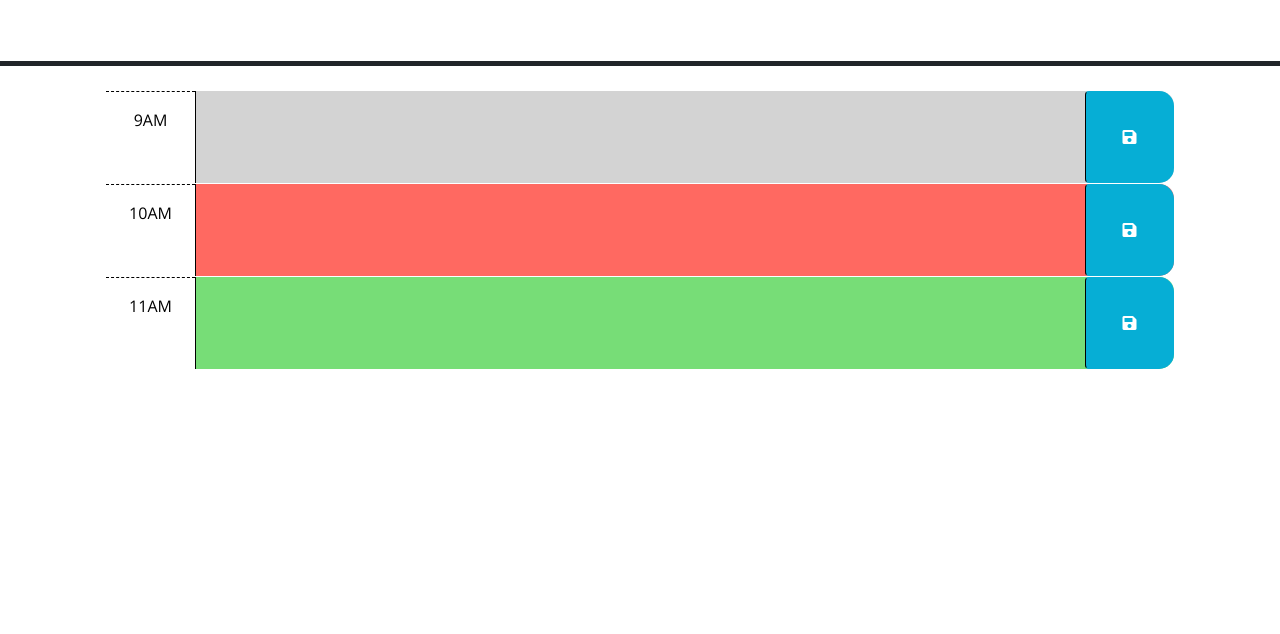
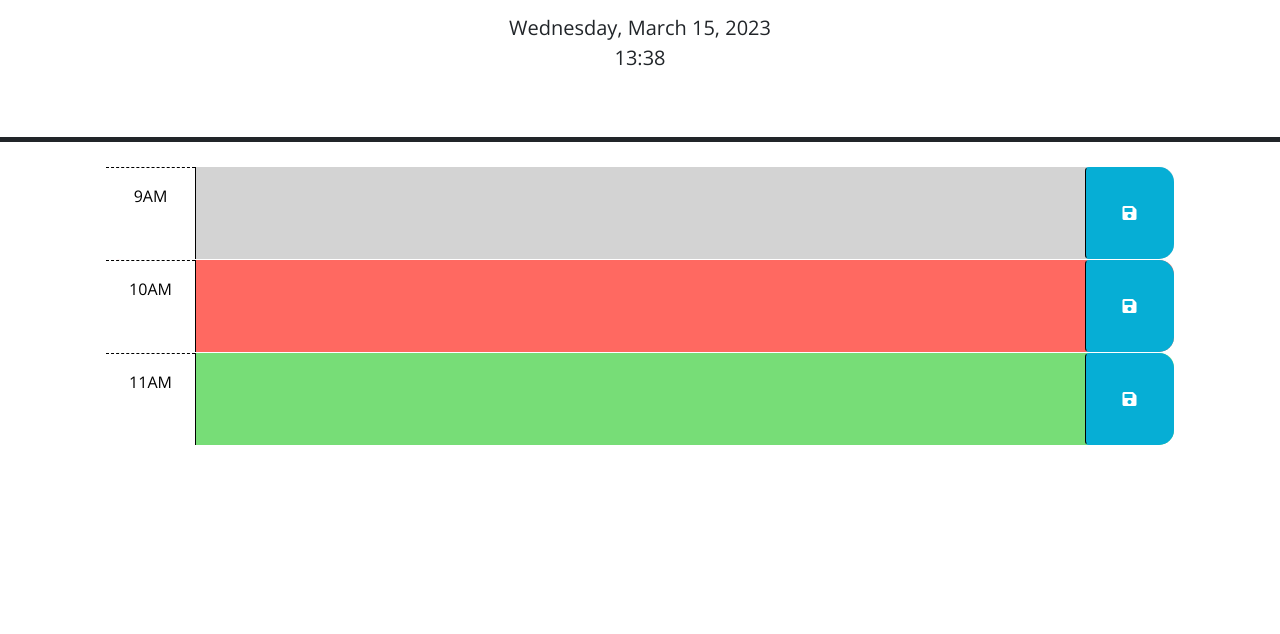
Before and after one commit to JTruehitt/Work_Day_Scheduler, a plain HTML site: page index.html in a window 1280 px wide. Shown: the part 166-800 px from the top of the page. Drawn offline with nearby package versions, Linux system fonts and the light colour scheme.

Commit message:
added current date and time to header with dayjs

```diff
--- a/index.html
+++ b/index.html
@@ -66,13 +66,12 @@
         </button>
       </div>
 
-    <script src="https://code.jquery.com/jquery-3.4.1.min.js"></script>
-    <script
+      <script
       src="https://cdn.jsdelivr.net/npm/dayjs@1.11.3/dayjs.min.js"
       integrity="sha256-iu/zLUB+QgISXBLCW/mcDi/rnf4m4uEDO0wauy76x7U="
       crossorigin="anonymous"
     ></script>
-
+    <script src="https://code.jquery.com/jquery-3.4.1.min.js"></script>
     <script src="script.js"></script>
   </body>
 </html>
--- a/script.js
+++ b/script.js
@@ -2,6 +2,8 @@
 // the code isn't run until the browser has finished rendering all the elements
 // in the html.
 $(function () {
+  let currentDate = $("#currentDay");
+  let currentTime;
   // TODO: Add a listener for click events on the save button. This code should
   // use the id in the containing time-block as a key to save the user input in
   // local storage. HINT: What does `this` reference in the click listener
@@ -20,4 +22,8 @@ $(function () {
   // attribute of each time-block be used to do this?
   //
   // TODO: Add code to display the current date in the header of the page.
+  currentDate.text(dayjs().format("dddd, MMMM D, YYYY"));
+  currentTime = $("<p>");
+  currentTime.text(dayjs().format("HH:mm"));
+  $("header").children().eq(2).append(currentTime);
 });
```
